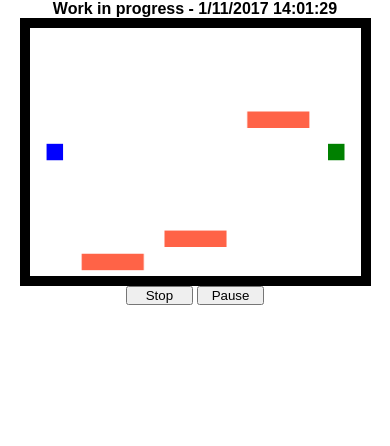
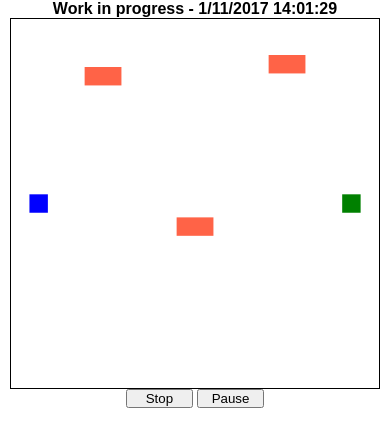
Before and after one commit to PiotrBerebecki/reach-the-treasure-game, a plain HTML site: page index.html in a window 390 px wide. Both pictures are taken after a click on the button "Start". Drawn offline with Linux system fonts and the light colour scheme.

Commit message:
Adjust media queries

```diff
--- a/index.html
+++ b/index.html
@@ -12,7 +12,7 @@
 
   <section class="app">
     <h4>Work in progress</h4>
-    <canvas id="canvas" width="400" height="300"></canvas>
+    <canvas id="canvas" width="400" height="400"></canvas>
     <div class='controls'>
       <button id="start-button">Start</button>
       <button id="pause-button">Pause</button>
--- a/public/css/style.css
+++ b/public/css/style.css
@@ -11,10 +11,16 @@ html {
 
 body {
   display: flex;
-  /*align-items: center;*/
+
   height: 100%;
   font-family: sans-serif;
   user-select: none;
+}
+
+@media screen and (min-width: 601px) {
+  body {
+    align-items: center;
+  }
 }
 
 .app {
@@ -23,11 +29,11 @@ body {
   align-items: center;
   margin-left: auto;
   margin-right: auto;
-  width: 90%;
-  /*border: solid 2px blue;*/
+  width: 95%;
+  /*border: solid 1px blue;*/
 }
 
-@media screen and (min-width: 769px) {
+@media screen and (min-width: 601px) {
   .app {
     width: 400px;
   }
@@ -35,7 +41,7 @@ body {
 
 #canvas {
   width: 100%;
-  border: solid 10px black;
+  border: solid 1px black;
 }
 
 button {
--- a/public/js/app.js
+++ b/public/js/app.js
@@ -20,6 +20,7 @@ const canvasHeight = canvas.height;
 // define player
 const playerHeight = 20;
 const playerWidth = 20;
+const playerColor = 'blue';
 
 const playerInitialYPosition = canvasHeight / 2 - playerHeight / 2;
 
@@ -38,7 +39,7 @@ const createFreshPlayer = () => {
     isUpArrowDown: false,
     isRightArrowDown: false,
     isDownArrowDown: false,
-    color: 'blue'
+    color: playerColor
   };
 };
 
@@ -47,7 +48,7 @@ createFreshPlayer();
 
 
 // define enemies
-const enemyWidth = 75;
+const enemyWidth = 40;
 const enemyHeight = 20;
 const enemyColor = 'tomato';
 
@@ -61,13 +62,20 @@ let enemies;
 
 const createFreshEnemies = () => {
   enemies = [];
+  let possibleSpeeds = [1,2,3];
+
   for (let i = 0; i < 3; i++) {
+
+    let randomSpeedIndex = getRandomNumber(0, possibleSpeeds.length-1);
+    let enemySpeed = possibleSpeeds.splice(randomSpeedIndex, 1)[0];
+    // console.log(enemySpeed);
+
     let enemy = {
       x: (i+1) * 100 - enemyWidth/2,
       y: randomiseEnemyY(),
       w: enemyWidth,
       h: enemyHeight,
-      speed: (i+1) * (Math.random() >= 0.5 ? 1 : -1),
+      speed: (enemySpeed+1) * (Math.random() >= 0.5 ? 1 : -1),
       color: enemyColor
     };
     enemies[i] = enemy;
@@ -80,6 +88,7 @@ createFreshEnemies();
 // define goal
 const goalHeight = 20;
 const goalWidth = 20;
+const goalColor = 'green';
 
 const goalInitialYPosition = canvasHeight / 2 - goalHeight / 2;
 
@@ -87,21 +96,22 @@ const goal = {
   x: canvasWidth - goalWidth * 2,
   y: goalInitialYPosition,
   w: 20,
-  h: 20
+  h: 20,
+  color: goalColor
 };
 
-const goalColor = 'green';
+
 
 const drawGoal = () => {
-  const { x, y, w, h } = goal;
-  ctx.fillStyle = goalColor;
+  const { x, y, w, h, color } = goal;
+  ctx.fillStyle = color;
   ctx.fillRect(x, y, w, h);
 };
 
 // enemy movement
 const drawEnemy = (enemy) => {
-  const { x, y, w, h } = enemy;
-  ctx.fillStyle = enemyColor;
+  const { x, y, w, h, color } = enemy;
+  ctx.fillStyle = color;
   ctx.fillRect(x, y, w, h);
 };
 
@@ -122,8 +132,8 @@ const updateEnemy = (enemy) => {
 
 // player movement
 const drawPlayer = () => {
-  const { x, y, w, h } = player;
-  ctx.fillStyle = player.color;
+  const { x, y, w, h, color } = player;
+  ctx.fillStyle = color;
   ctx.fillRect(x, y, w, h);
 };
 
@@ -312,6 +322,13 @@ const cancelAnimation = () => {
   requestId = undefined;
 };
 
+const finishAfterCollision = (msg) => {
+  console.log(msg);
+  cancelAnimation();
+  isGameLive = false;
+  startButton.textContent = 'Restart';
+};
+
 const playGame = () => {
   clearCanvas();
 
@@ -324,16 +341,14 @@ const playGame = () => {
     updateEnemy(enemy);
 
     if (checkCollision(player, enemy)) {
-      console.log('you lost');
-      cancelAnimation();
+      finishAfterCollision('you lost');
     }
   });
 
   drawGoal();
 
   if (checkCollision(player, goal)) {
-    console.log('you won');
-    cancelAnimation();
+    finishAfterCollision('you won');
   }
 
   // break up draw and update player
```
